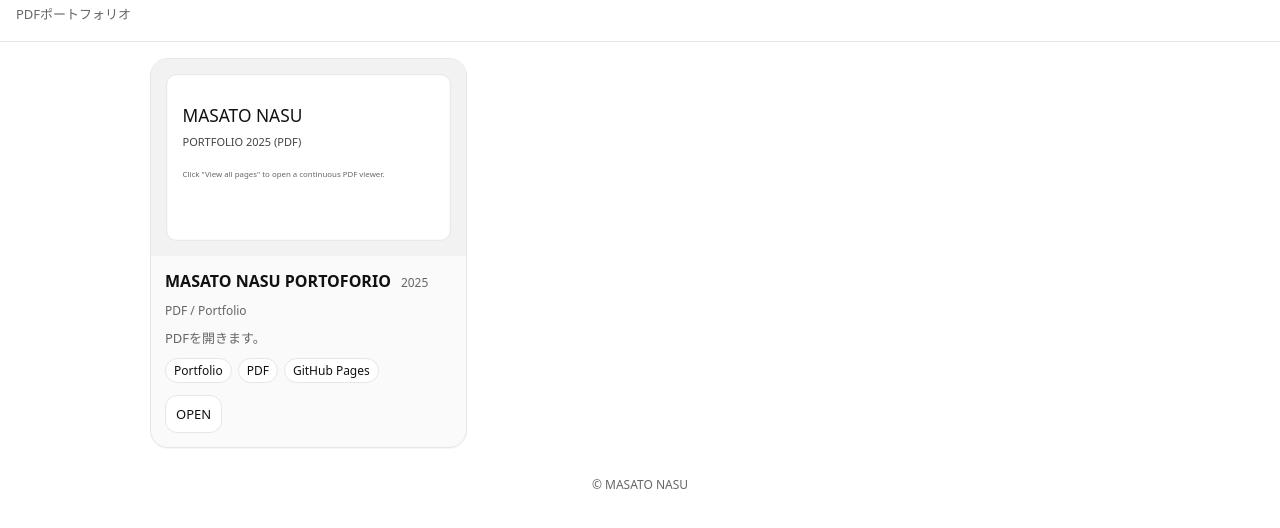
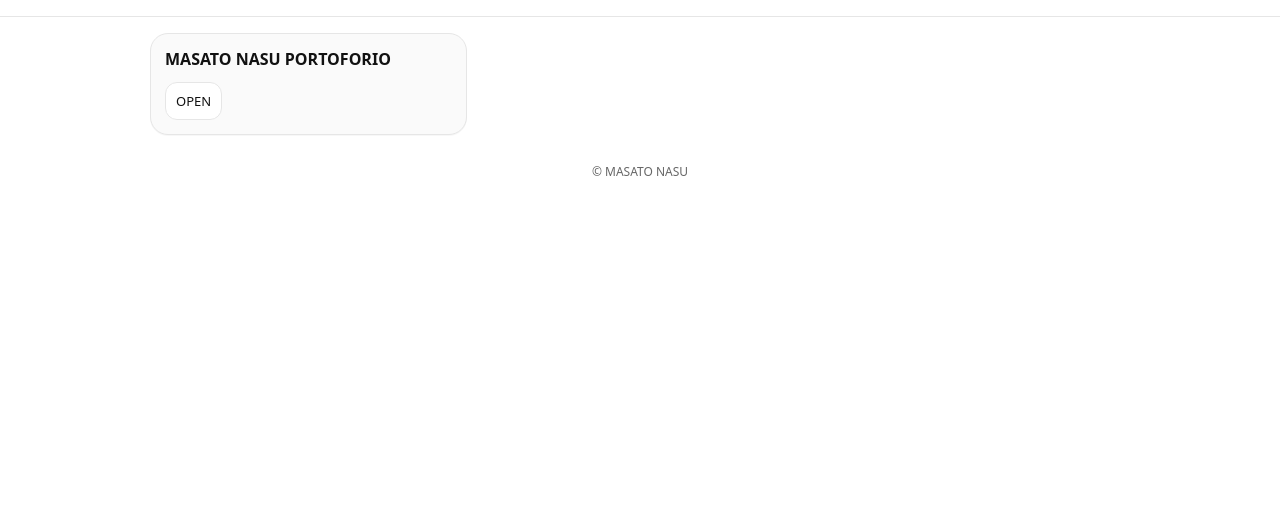
Before and after one commit to Masato-Nasu/MASATO-NASU-PORTFORIO, a plain HTML site: page index.html in a window 1280 px wide. Shown: the part 44-572 px from the top of the page. Drawn offline with Linux system fonts and the light colour scheme.

Commit message:
Add files via upload

```diff
--- a/app.js
+++ b/app.js
@@ -17,23 +17,13 @@ function el(tag, attrs={}, children=[]) {
 
 function renderCard(w) {
   const card = el('div', { class:'card' });
-  const img = el('img', { class:'thumb', src:w.thumb || '', alt:w.title || '' });
   const content = el('div', { class:'content' });
 
   const titleRow = el('div', { class:'title' }, [
-    el('h2', {}, [w.title || 'Untitled']),
-    el('span', { class:'badge' }, [String(w.year ?? '')]),
-    el('span', { class:'badge' }, [w.type || ''])
+    el('h2', {}, [w.title || 'Untitled'])
   ]);
 
-  const catchText = el('div', { class:'catch' }, [w.catch || '']);
-
-  const tags = el('div', { class:'tags' });
-  (w.tags || []).forEach(t => tags.appendChild(el('span', { class:'tag' }, [t])));
-
   const actions = el('div', { class:'actions' });
-
-  // PDF をブラウザで直接開く
   if (w.links?.pdf) {
     actions.appendChild(el('a', {
       class:'btn',
@@ -43,19 +33,8 @@ function renderCard(w) {
     }, ['OPEN']));
   }
 
-  // 追加リンク（demo/repo等がある場合）
-  for (const key of ['demo','repo','article']) {
-    if (w.links?.[key]) {
-      actions.appendChild(el('a', { class:'btn', href:w.links[key], target:'_blank', rel:'noopener' }, [key.toUpperCase()]));
-    }
-  }
-
   content.appendChild(titleRow);
-  content.appendChild(catchText);
-  content.appendChild(tags);
   content.appendChild(actions);
-
-  card.appendChild(img);
   card.appendChild(content);
   return card;
 }
--- a/index.html
+++ b/index.html
@@ -32,8 +32,7 @@
 <body>
   <header>
     <h1>MASATO NASU PORTOFORIO</h1>
-    <p>PDFポートフォリオ</p>
-  </header>
+</header>
 
   <main>
     <div id="grid" class="grid"></div>
--- a/sw.js
+++ b/sw.js
@@ -1,4 +1,4 @@
-const CACHE = 'portfolio-v3';
+const CACHE = 'portfolio-v4';
 const ASSETS = [
   './',
   './index.html',
--- a/works.json
+++ b/works.json
@@ -2,18 +2,8 @@
   {
     "id": "portfolio2025",
     "title": "MASATO NASU PORTOFORIO",
-    "year": 2025,
-    "type": "PDF / Portfolio",
-    "catch": "PDFを開きます。",
-    "thumb": "assets/thumbs/portfolio.svg",
     "links": {
       "pdf": "assets/pdfs/masato_nasu_portfolio_2025.pdf"
-    },
-    "tags": [
-      "Portfolio",
-      "PDF",
-      "GitHub Pages"
-    ],
-    "series": "Portfolio"
+    }
   }
 ]
```
